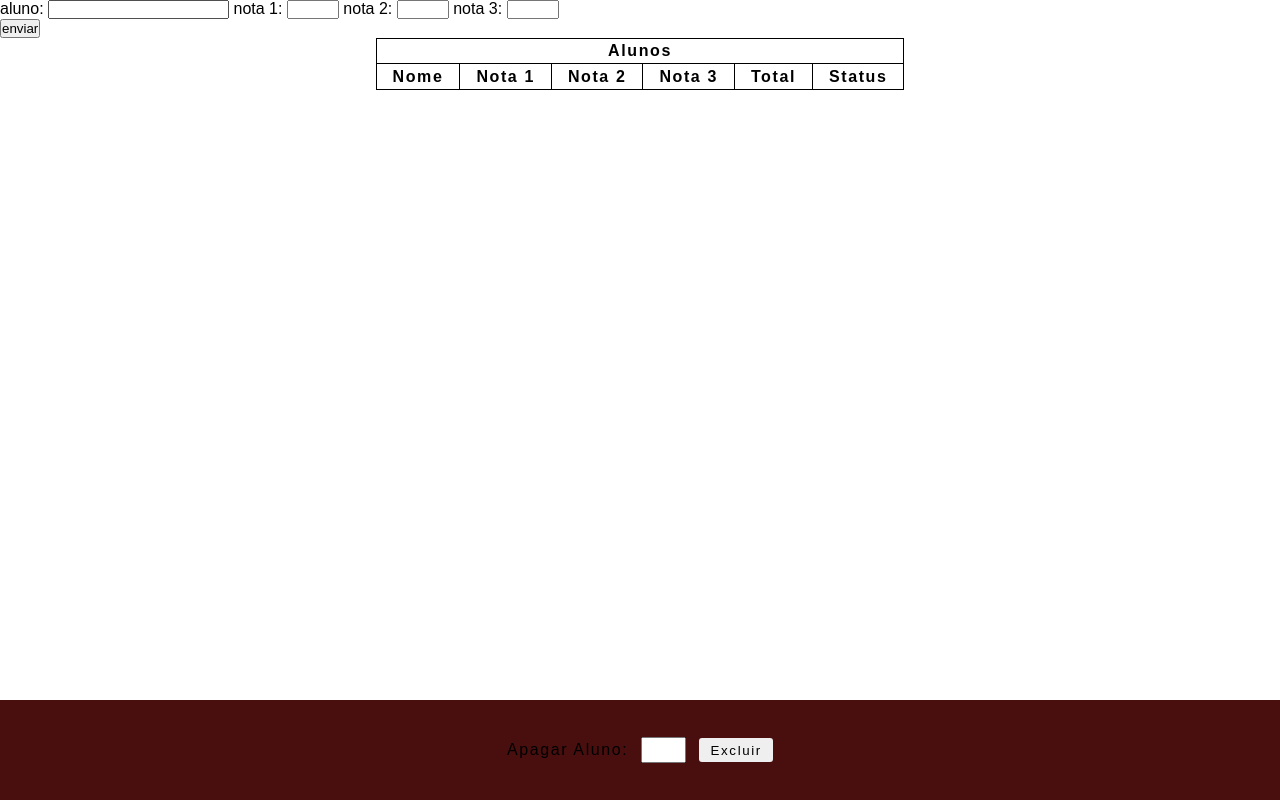
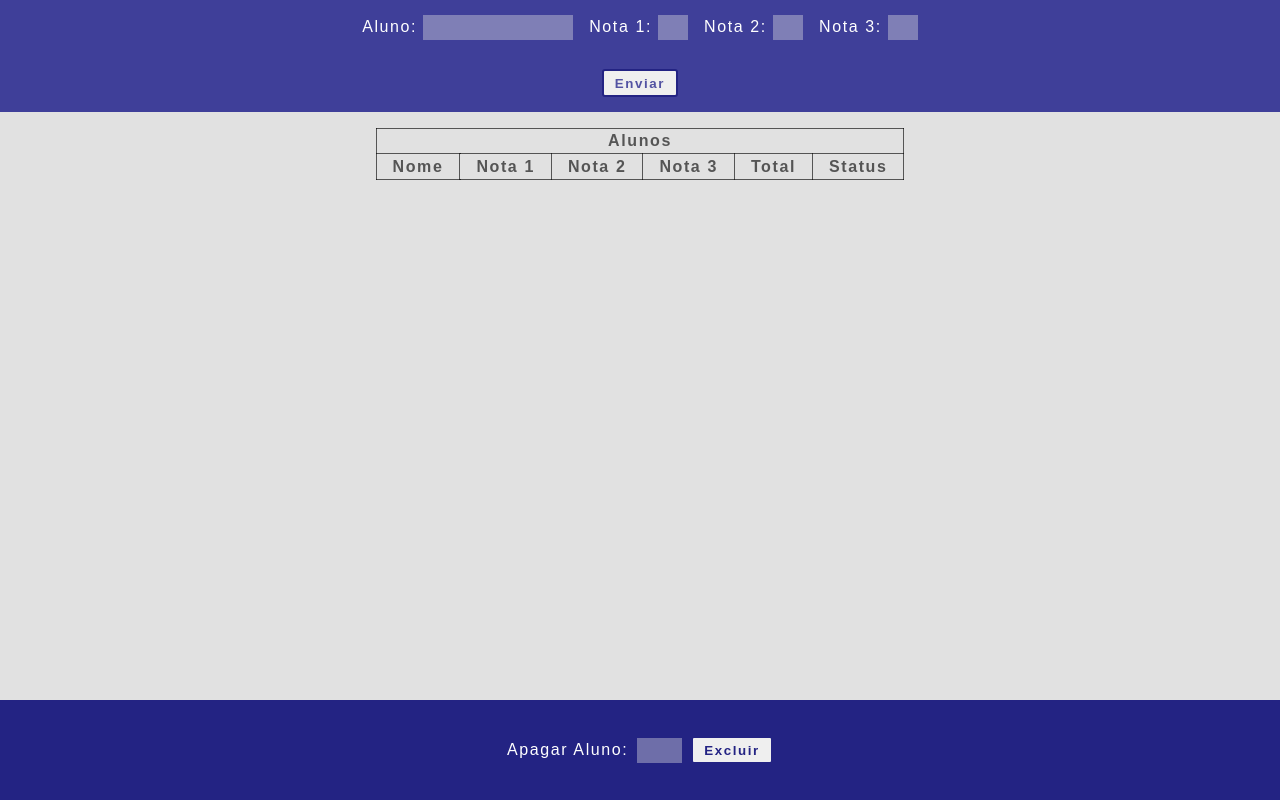
Before and after one commit to willames07/tabNotas, a plain HTML site: page index.html in a window 1280 px wide. Drawn offline with Linux system fonts and the light colour scheme.

Commit message:
style commit

```diff
--- a/css/style.css
+++ b/css/style.css
@@ -5,7 +5,63 @@
     font-family: Arial, Helvetica, sans-serif;
     outline: none;
 }
+
+body {
+    background-color: rgba(204, 204, 204, 0.576);
+}
 /* STYLE HEADER */
+
+.camp-notas {
+    background-color: rgb(151 144 142 / 75%);
+    height: 7rem;
+    margin-bottom: 1rem;
+    display: flex;
+    justify-content: center;
+    align-items: center;
+    text-transform: capitalize;
+    letter-spacing: .1rem;
+    background-color: rgb(63, 63, 153);
+    flex-wrap: wrap;
+}
+.camp-input {
+    padding: 0 5px;
+    height: 50px;
+
+}
+.dados {
+    width: 100%;
+    text-align: center;
+    color: white;
+}
+
+.dados .aluno {
+    width: 150px;
+    text-align: start;
+}
+
+.dados .nota {
+    border: none;
+    width: 30px;
+}
+
+#btn-enviar {
+    color: rgba(63, 63, 153, 0.898);
+
+}
+#btn-enviar:hover {
+    border-color: #fff;
+    color: #fff;
+}
+
+input {
+    background-color: #e3e3e364;
+    border: none;
+    height: 25px;
+    padding-left: .3rem;
+    text-transform: capitalize;
+    color: rgba(255, 255, 255, 0.699);
+}
+
 
 
 /* STYLE TABELA ALUNOS */
@@ -15,11 +71,10 @@
 .table-notas,
 th,
 td {
-    border: solid 1px #000;
+    border: solid 1px rgba(0, 0, 0, 0.624);
     border-collapse: collapse;
     padding: .2rem 1rem;
     letter-spacing: .1rem;
-
 }
 .aluno {
     font-weight: lighter;
@@ -27,6 +82,7 @@ td {
 }
 th {
     text-transform: capitalize;
+    color: rgba(0, 0, 0, 0.624);
 }
 
 
@@ -34,23 +90,33 @@ th {
 .bottom {
     position: fixed;
     bottom: 0;
-    background: rgb(73, 15, 15);
+    background-color: rgb(35, 35, 131);
     height: 100px;
     width: 100%;
 
-
+    color: #fff;
     display: flex;
     align-items: center;
     justify-content: space-around;
 }
-#remover {
-    border: none;
+button {
+    border: solid 2px rgb(35, 35, 131);
     padding: .3rem .7rem;
     border-radius: 3px;
     text-transform: capitalize;
     letter-spacing: .1rem;
     cursor: pointer;
+    color: rgb(35, 35, 131);
+    transition: .3s;
+    font-weight: bolder;
 }
+
+button:hover {
+    color: white;
+    border-color: white;
+    background-color: rgb(35, 35, 131);
+}
+
 .index {
     outline: none;
     display: flex;
--- a/index.html
+++ b/index.html
@@ -18,15 +18,15 @@
             </label>
 
             <label for="nota1" class="camp-input"> nota 1:
-                <input type="number" id="nota1" min="0" max="10">
+                <input type="text" class="nota" id="nota1" min="0" max="10">
             </label>
 
             <label for="nota2" class="camp-input"> nota 2:
-                <input type="number" id="nota2"  min="0" max="10">
+                <input type="text" class="nota" id="nota2"  min="0" max="10">
             </label>
 
             <label for="nota3" class="camp-input"> nota 3:
-                <input type="number" id="nota3"  min="0" max="10">
+                <input type="text" class="nota" id="nota3"  min="0" max="10">
             </label>
         </form>
 
@@ -55,7 +55,7 @@
 
     <footer class="bottom">
         <label for="id-remover" class="index" > apagar aluno:
-            <input type="number" name="" id="id-remover">
+            <input type="number" name="" min="1" id="id-remover">
             <button id="remover">excluir</button>
         </label>
     </footer>
--- a/js/main.js
+++ b/js/main.js
@@ -99,4 +99,6 @@ const atualizarPosition = ()=> {
 
     }
 
+    position = Number(listPosition[listPosition.length - 1].innerHTML)
+
 }
```
